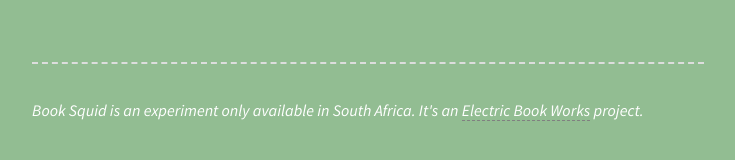
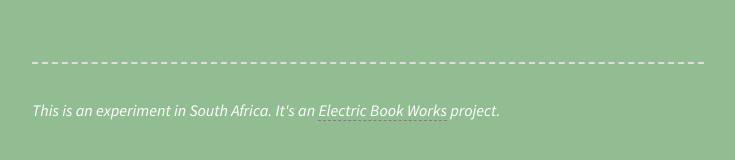
Before and after one commit to electricbookworks/booksquid, a Jekyll site: the page built from index.md, in a window 1280 px wide. Shown: the part 525-685 px from the top of the page, without its empty margins (272-1007 px from the left). Built offline with Jekyll 4.4.1, drawn with Linux system fonts in a browser that asks for light colours.

Commit message:
Update footer.html

```diff
--- a/_includes/footer.html
+++ b/_includes/footer.html
@@ -1,5 +1,5 @@
 <div class="footer">
-    <p>Book Squid is an experiment only available in South Africa. It's an <a href="https://electricbookworks.com">Electric Book Works</a> project.</p>
+    <p>This is an experiment in South Africa. It's an <a href="https://electricbookworks.com">Electric Book Works</a> project.</p>
 </div><!--.footer-->
 
 </div><!--.wrapper-->
```
